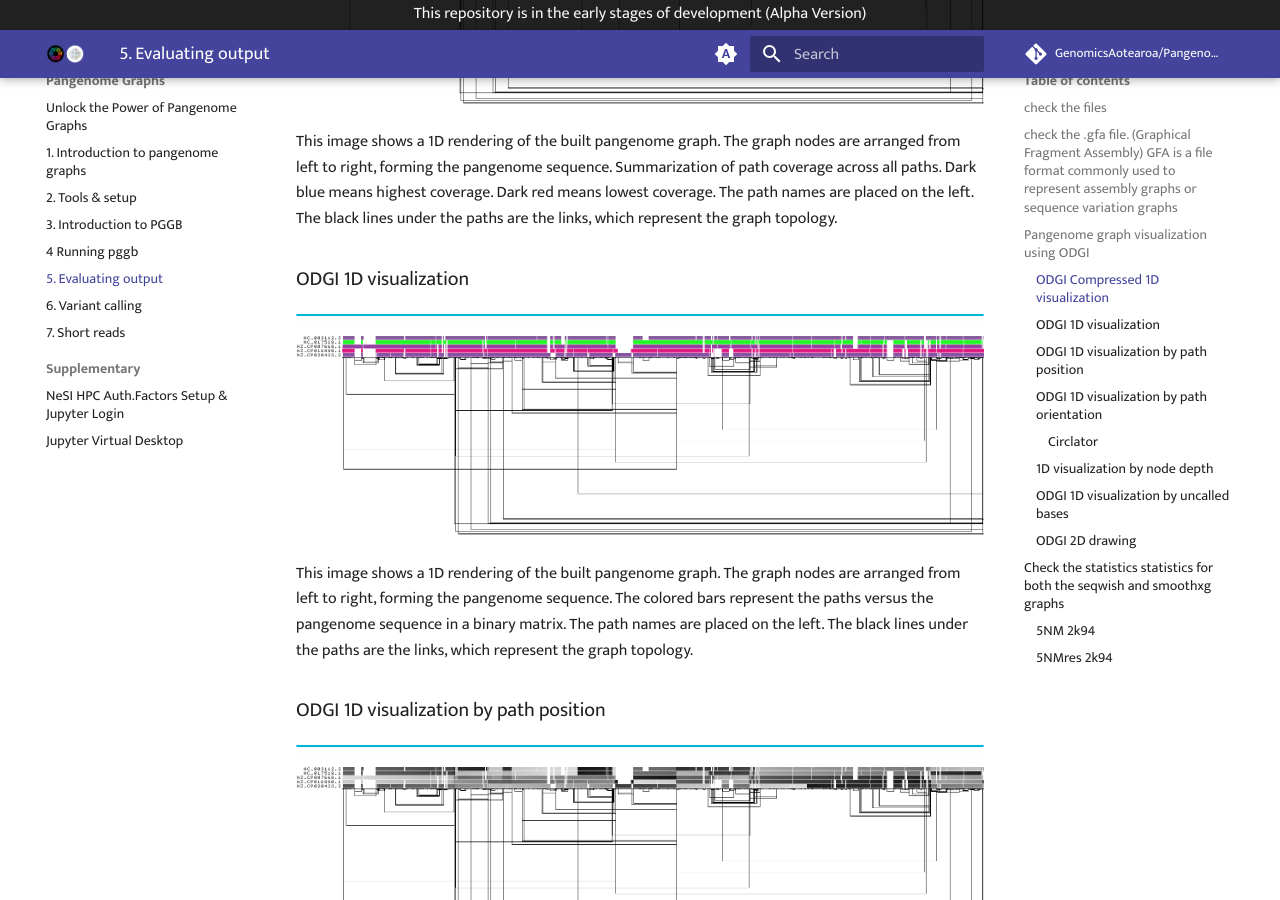
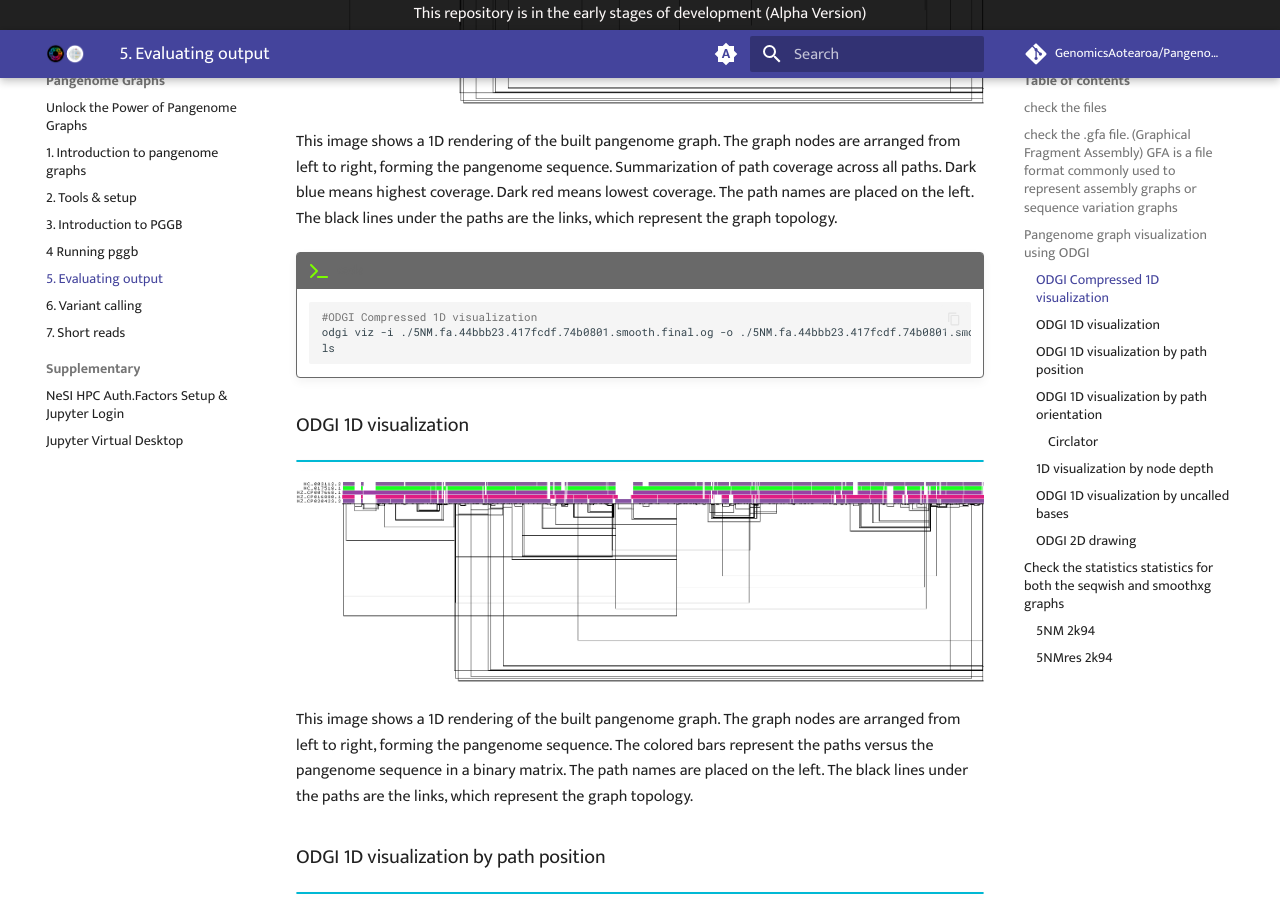
Before and after one commit to GenomicsAotearoa/Pangenome-Graphs-Workshop, an MkDocs documentation site: the page built from docs/5_Evaluating_pggb_output.md, in a window 1280 px wide and 900 px high, scrolled down 1401 px. Built offline with MkDocs 1.6.1 and Material for MkDocs 9.7.7, drawn with Linux system fonts in a browser that asks for light colours; comment, search, counter and statistics services are not loaded; some of the changed text lies outside the part shown.

Commit message:
Update 5_Evaluating_pggb_output.md

````diff
--- a/docs/5_Evaluating_pggb_output.md
+++ b/docs/5_Evaluating_pggb_output.md
@@ -89,6 +89,15 @@
 
 This image shows a 1D rendering of the built pangenome graph. The graph nodes are arranged from left to right, forming the pangenome sequence. Summarization of path coverage across all paths. Dark blue means highest coverage. Dark red means lowest coverage. The path names are placed on the left. The black lines under the paths are the links, which represent the graph topology.
 
+!!! terminal "code"
+
+    ```bash
+    #ODGI Compressed 1D visualization
+    odgi viz -i ./5NM.fa.44bbb23.417fcdf.74b0801.smooth.final.og -o ./5NM.fa.44bbb23.417fcdf.74b0801.smooth.final.og.viz_O_multiqc_1.png -x 1500 -y 500 -a 10 -O -I Consensus_
+    ls
+    ```
+
+
 ### ODGI 1D visualization
 !!! info ""
 
@@ -176,6 +185,18 @@ This shows a 1D rendering of the built pangenome graph where the paths are color
 ??? info "Why does the 2D graph display as three large bubbles?"
     **The genome of Neisseria meningitidis is highly recombinant, and this recombination is a significant driver of the extensive genetic diversity within the species. The bubbles highlighted on the graph suggest inverted regions, potentially indicating the presence of recombination hotspots*
 
+!!! terminal "code"
+
+    ```bash
+    #visulize graph into 2D using odgi
+    #compute the layout first
+    #odgi layout -i graph.og -o graph.layout.lay -P -t 16
+
+    #get the image
+    odgi draw -i graph.og -c graph.layout.lay -p graph.2D.png
+    ls
+    ```
+
 
 ## Check the statistics statistics for both the seqwish and smoothxg graphs
 !!! info ""
````
